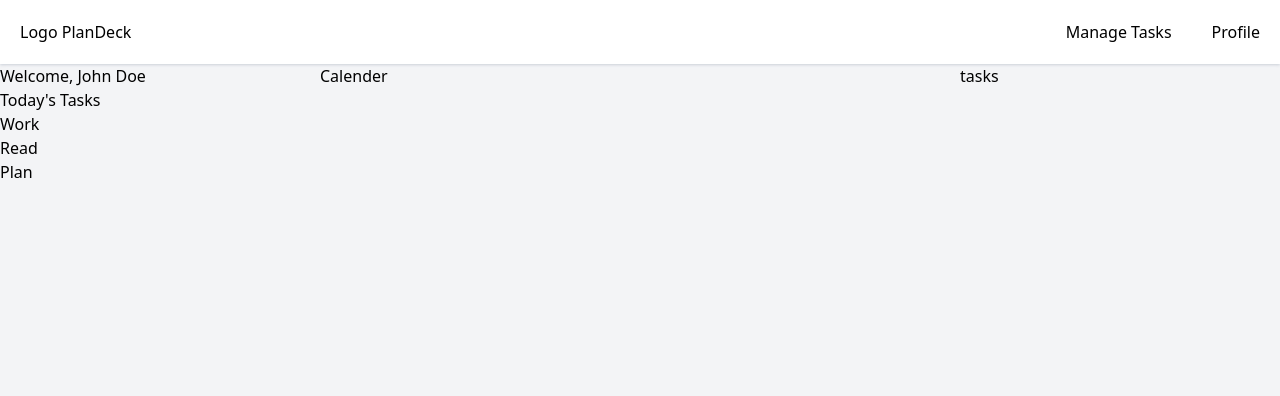
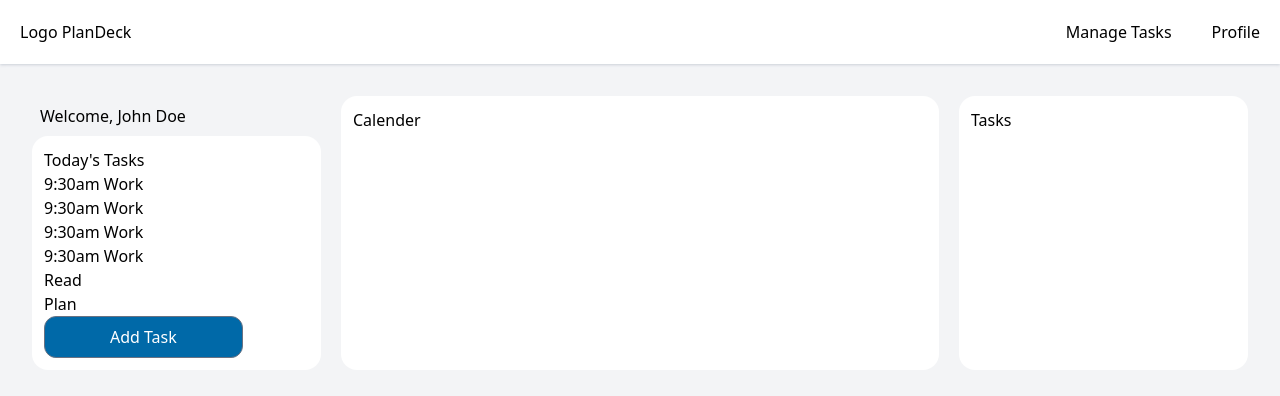
Before and after one commit to Mourice-Adero/plandeck-vue, a Vue app: page / in a window 1280 px wide. Shown: the top 396 px of the page. Built offline with nearby package versions, Linux system fonts and the light colour scheme.

Commit message:
Updated dhashboard layout

```diff
--- a/src/components/TaskCalender.vue
+++ b/src/components/TaskCalender.vue
@@ -1,2 +1,2 @@
 <script setup lang="ts"></script>
-<template>Calender</template>
+<template><div class="bg-white rounded-2xl h-full p-3">Calender</div></template>
--- a/src/components/TasksList.vue
+++ b/src/components/TasksList.vue
@@ -1,2 +1,2 @@
 <script setup lang="ts"></script>
-<template>tasks</template>
+<template><div class="bg-white rounded-2xl h-full p-3">Tasks</div></template>
--- a/src/components/TodaysSchedule.vue
+++ b/src/components/TodaysSchedule.vue
@@ -1,12 +1,20 @@
 <script setup lang="ts"></script>
 <template>
-  <h2>Welcome, John Doe</h2>
-  <div>
-    <p>Today's Tasks</p>
-    <ul>
-      <li>Work</li>
-      <li>Read</li>
-      <li>Plan</li>
-    </ul>
+  <div class="h-full">
+    <h2 class="p-2">Welcome, John Doe</h2>
+    <div class="bg-white rounded-2xl p-3">
+      <p>Today's Tasks</p>
+      <ul>
+        <li><span>9:30am </span>Work</li>
+        <li><span>9:30am </span>Work</li>
+        <li><span>9:30am </span>Work</li>
+        <li><span>9:30am </span>Work</li>
+        <li>Read</li>
+        <li>Plan</li>
+      </ul>
+      <button class="p-2 w-3/4 text-white border border-gray-500 rounded-xl bg-sky-700">
+        Add Task
+      </button>
+    </div>
   </div>
 </template>
--- a/src/pages/UserDashboard.vue
+++ b/src/pages/UserDashboard.vue
@@ -7,7 +7,7 @@ import TodaysSchedule from '@/components/TodaysSchedule.vue'
 <template>
   <div class="bg-gray-100 h-screen">
     <DashboardNav />
-    <div class="grid grid-cols-4">
+    <div class="grid md:grid-cols-4 gap-5 p-8">
       <div class="col-span-1">
         <TodaysSchedule />
       </div>
```
